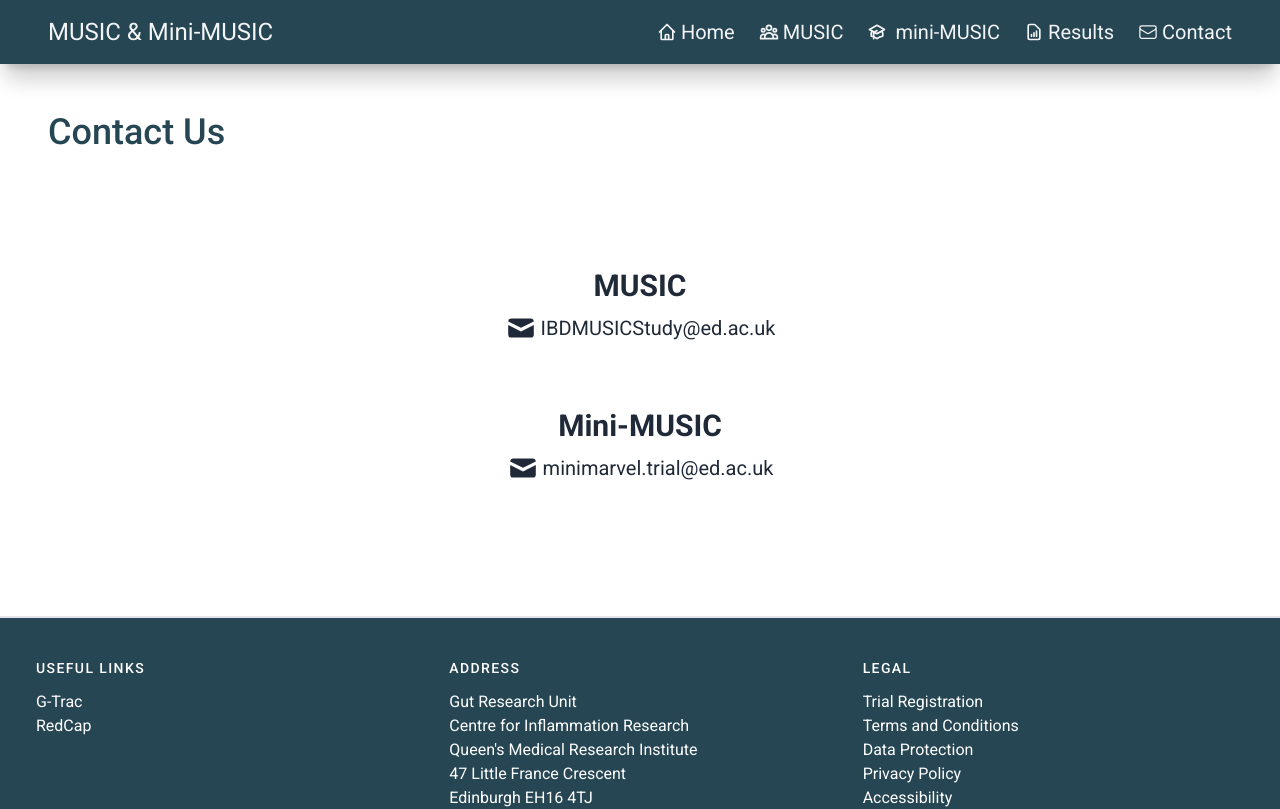
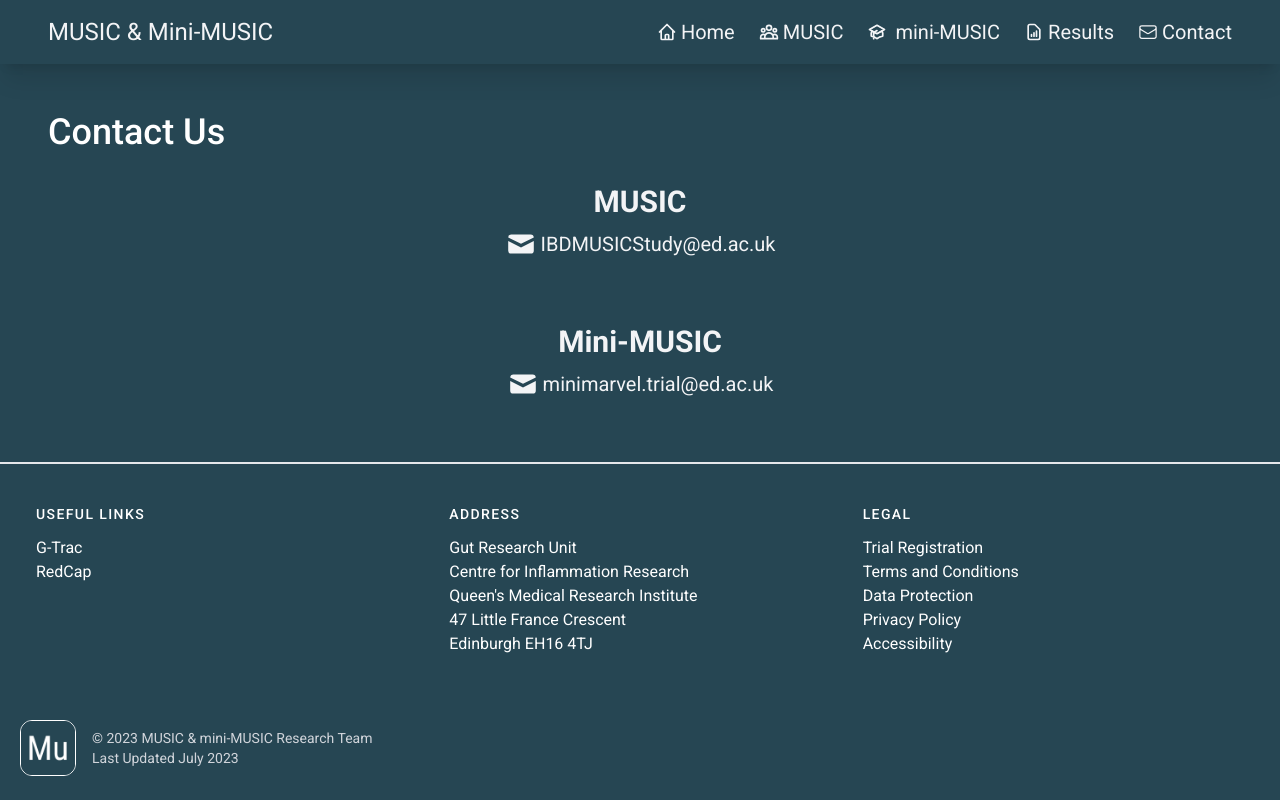
Before and after one commit to shaunchuah/musicstudy_nextjs, a Next.js app: page /contact in a window 1280 px wide. Shown: the top 809 px of the page. Built offline with nearby package versions, Linux system fonts and the light colour scheme.

Commit message:
fix widescreen width

```diff
--- a/components/Footer.js
+++ b/components/Footer.js
@@ -1,11 +1,13 @@
 import Image from "next/image";
 import Link from "next/link";
 import FooterLink from "./FooterLink";
+import MaxWidthControl from "./MaxWidthControl";
 
 export default function Footer() {
   return (
-    <footer className="text-white text-lg lg:text-base">
-      <div className="px-5 pt-10 border-t-2">
+    <footer className="text-white text-lg lg:text-base border-t-2">
+      <MaxWidthControl>
+      <div className="px-5 2xl:px-0 pt-10">
         <div className="flex flex-wrap lg:text-left text-center order-first">
           <div className="lg:w-1/3 md:w-1/2 w-full px-4 mb-10">
             <h2 className="title-font font-medium tracking-widest text-sm mb-3">
@@ -86,6 +88,7 @@ export default function Footer() {
           </p>
         </div>
       </div>
+      </MaxWidthControl>
     </footer>
   );
 }
--- a/components/Header.js
+++ b/components/Header.js
@@ -1,10 +1,12 @@
-import Image from "next/image";
 import Link from "next/link";
+import MaxWidthControl from "./MaxWidthControl.js"
 
 export default function Header() {
   return (
+
     <header className="sticky top-0 z-50 shadow-xl bg-[#264653]">
-      <div className="flex justify-between flex-wrap md:px-12 py-4 flex-col lg:flex-row items-center shadow-xl">
+      <MaxWidthControl>
+      <div className="flex justify-between flex-wrap md:px-12 2xl:px-0 py-4 flex-col lg:flex-row items-center">
         <div className="flex items-center mb-4 lg:mb-0">
           <Link href="/" legacyBehavior>
             <h1 className="text-2xl">MUSIC & Mini-MUSIC</h1>
@@ -106,6 +108,7 @@ export default function Header() {
           </Link>
         </nav>
       </div>
+      </MaxWidthControl>
     </header>
   );
 }
--- /dev/null
+++ b/components/MaxWidthControl.js
@@ -0,0 +1,3 @@
+export default function MaxWidthControl({ children }) {
+  return <div className="max-w-screen-2xl mx-auto">{children}</div>;
+}
--- a/components/SectionWrapper.js
+++ b/components/SectionWrapper.js
@@ -1,7 +1,11 @@
+import MaxWidthControl from "./MaxWidthControl";
+
 export default function SectionWrapper({ children, id }) {
   return (
     <section className="px-5 py-6 md:py-12 md:px-12 w-full" id={id}>
+      <MaxWidthControl>
       {children}
+      </MaxWidthControl>
     </section>
   );
 }
--- a/components/SectionWrapperHero.js
+++ b/components/SectionWrapperHero.js
@@ -1,9 +1,13 @@
 import Image from "next/image";
+import MaxWidthControl from "./MaxWidthControl";
 
 export default function SectionWrapperHero({ children, id }) {
   return (
-    <section className="relative px-5 py-6 md:py-12 md:px-12 w-full text-white min-h-screen hero" id={id}>
-      {children}
+    <section
+      className="relative px-5 py-6 md:py-12 md:px-12 w-full text-white min-h-screen 2xl:min-h-0 hero"
+      id={id}
+    >
+      <MaxWidthControl>{children}</MaxWidthControl>
     </section>
   );
 }
--- a/components/SectionWrapperWhite.js
+++ b/components/SectionWrapperWhite.js
@@ -1,7 +1,12 @@
+import MaxWidthControl from "./MaxWidthControl";
+
 export default function SectionWrapperWhite({ children, id }) {
   return (
-    <section className="px-5 py-6 md:py-12 md:px-12 w-full bg-white text-gray-800" id={id}>
-      {children}
+    <section
+      className="px-5 py-6 md:py-12 md:px-12 w-full bg-white text-gray-800"
+      id={id}
+    >
+      <MaxWidthControl>{children}</MaxWidthControl>
     </section>
   );
 }
--- a/pages/contact.js
+++ b/pages/contact.js
@@ -1,18 +1,15 @@
 import MotionPage from "../components/MotionPage";
-import SectionHeaderWhite from "../components/SectionHeaderWhite";
-import SectionWrapperWhite from "../components/SectionWrapperWhite";
+import SectionHeader from "../components/SectionHeader";
+import SectionWrapper from "../components/SectionWrapper";
 
 export default function Contact() {
   return (
     <MotionPage>
       <main className="flex flex-col w-full">
-        <SectionWrapperWhite id="contact">
-          <SectionHeaderWhite title="Contact Us" />
-          <div className="flex flex-col items-center justify-center text-xl h-96">
-            <div className="text-3xl text-center mb-2 font-bold">
-
-              MUSIC
-            </div>
+        <SectionWrapper id="contact">
+          <SectionHeader title="Contact Us" />
+          <div className="flex flex-col items-center justify-center text-xl ">
+            <div className="text-3xl text-center mb-2 font-bold">MUSIC</div>
             <div className="mb-16">
               <a
                 className="flex flex-row items-center hover:text-[#008000]"
@@ -55,8 +52,7 @@ export default function Contact() {
               </a>
             </div>
           </div>
-
-        </SectionWrapperWhite>
+        </SectionWrapper>
       </main>
     </MotionPage>
   );
--- a/pages/index.js
+++ b/pages/index.js
@@ -6,6 +6,7 @@ import SectionHeaderWhite from "../components/SectionHeaderWhite";
 import SectionWrapper from "../components/SectionWrapper";
 import SectionWrapperWhite from "../components/SectionWrapperWhite";
 import SectionWrapperHero from "../components/SectionWrapperHero";
+import MaxWidthControl from "../components/MaxWidthControl";
 
 export default function Home() {
   const consoleStyle =
@@ -332,6 +333,7 @@ export default function Home() {
           </div>
         </div>
       </SectionWrapperWhite>
+
     </main>
   );
 }
```
Also changed, not shown: 1 other file (tests, documents, lock files or other folders).
